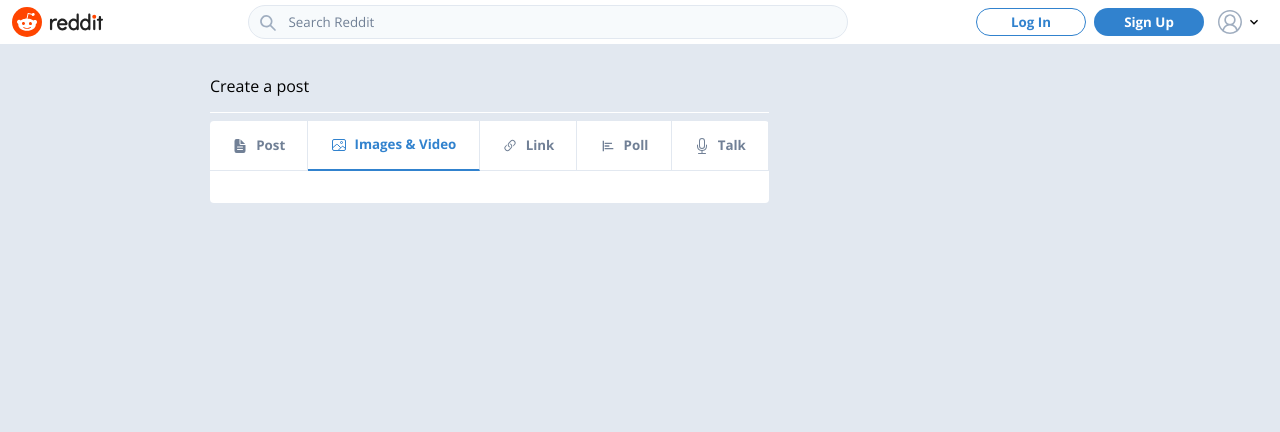
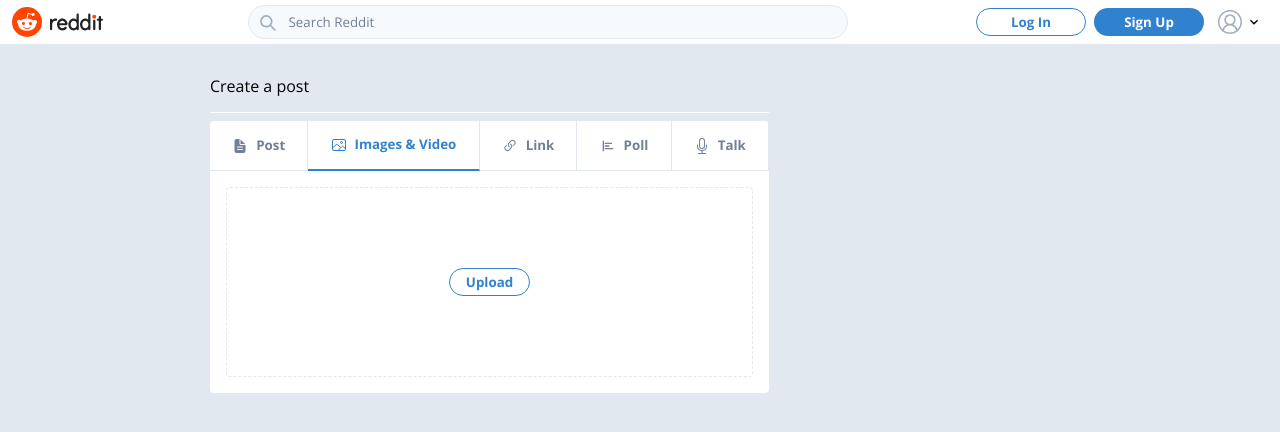
Before and after one commit to nineria/next-reddit-clone, a Next.js app: page /r/1/submit in a window 1280 px wide. Both pictures are taken after a click on the element "Images & Video". Shown: the top 432 px of the page. Built offline with nearby package versions, Linux system fonts and the light colour scheme; no server answers.

Commit message:
feat: image upload component

```diff
--- a/src/components/Posts/NewPostForm.tsx
+++ b/src/components/Posts/NewPostForm.tsx
@@ -3,6 +3,7 @@
 import { BiPoll } from 'react-icons/bi'
 import { BsLink45Deg, BsMic } from 'react-icons/bs'
 import { IoDocumentText, IoImageOutline } from 'react-icons/io5'
+import ImageUpload from './PostForm/ImageUpload'
 import TextInputs from './PostForm/TextInputs'
 import TabItem from './TabItem'
 
@@ -47,7 +48,19 @@
 
   const handleCreatePost = async () => {}
 
-  const onSelectImage = () => {}
+  const onSelectImage = (event: React.ChangeEvent<HTMLInputElement>) => {
+    const reader = new FileReader()
+
+    if (event.target.files?.[0]) {
+      reader.readAsDataURL(event.target.files[0])
+    }
+
+    reader.onload = (readerEvent) => {
+      if (readerEvent.target?.result) {
+        setSelectedFile(readerEvent.target.result as string)
+      }
+    }
+  }
 
   const onTextChange = (
     event:
@@ -85,6 +98,14 @@
             loading={loading}
           />
         )}
+        {selectedTab === 'Images & Video' && (
+          <ImageUpload
+            selectedFile={selectedFile}
+            onSelectImage={onSelectImage}
+            setSelectedTab={setSelectedTab}
+            setSelectedFile={setSelectedFile}
+          />
+        )}
       </Flex>
     </Flex>
   )
--- /dev/null
+++ b/src/components/Posts/PostForm/ImageUpload.tsx
@@ -0,0 +1,71 @@
+import { Button, Flex, Image, Stack } from '@chakra-ui/react'
+import React, { useRef } from 'react'
+
+type ImageUploadProps = {
+  selectedFile?: string
+  onSelectImage: (event: React.ChangeEvent<HTMLInputElement>) => void
+  setSelectedTab: (value: string) => void
+  setSelectedFile: (value: string) => void
+}
+
+const ImageUpload: React.FC<ImageUploadProps> = ({
+  selectedFile,
+  onSelectImage,
+  setSelectedTab,
+  setSelectedFile,
+}) => {
+  const selectedFileRef = useRef<HTMLInputElement>(null)
+
+  return (
+    <Flex direction='column' justify='center' align='center' width='100%'>
+      {selectedFile && (
+        <>
+          <Image
+            maxWidth='400px'
+            maxHeight='400px'
+            src={selectedFile}
+            alt={selectedFile}
+          />
+          <Stack direction='row' mt={4}>
+            <Button height='28px' onClick={() => setSelectedTab('Post')}>
+              Back to Post
+            </Button>
+            <Button
+              variant='outline'
+              height='28px'
+              onClick={() => setSelectedFile('')}
+            >
+              Remove
+            </Button>
+          </Stack>
+        </>
+      )}
+      {!selectedFile && (
+        <Flex
+          justify='center'
+          align='center'
+          p={20}
+          border='1px dashed'
+          borderColor='gray.200'
+          width='100%'
+          borderRadius={4}
+        >
+          <Button
+            variant='outline'
+            height='28px'
+            onClick={() => selectedFileRef.current?.click()}
+          >
+            Upload
+          </Button>
+          <input
+            ref={selectedFileRef}
+            type='file'
+            hidden
+            onChange={onSelectImage}
+          />
+        </Flex>
+      )}
+    </Flex>
+  )
+}
+export default ImageUpload
```
